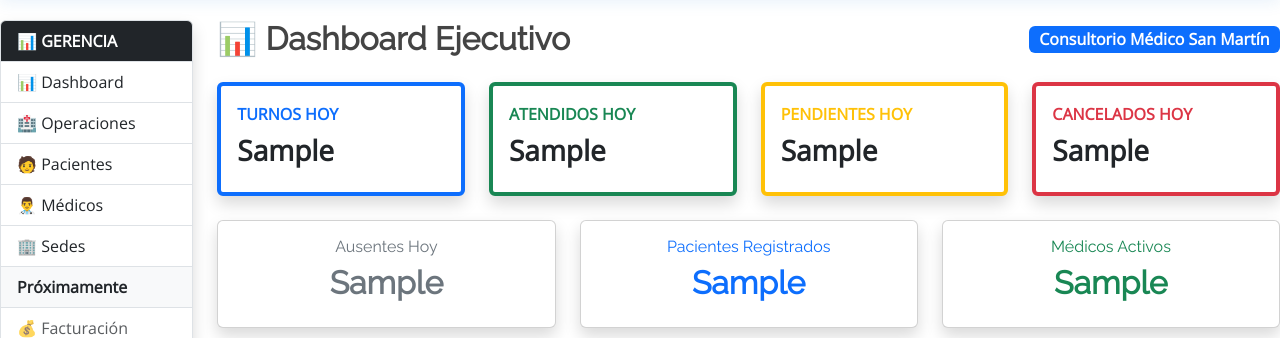
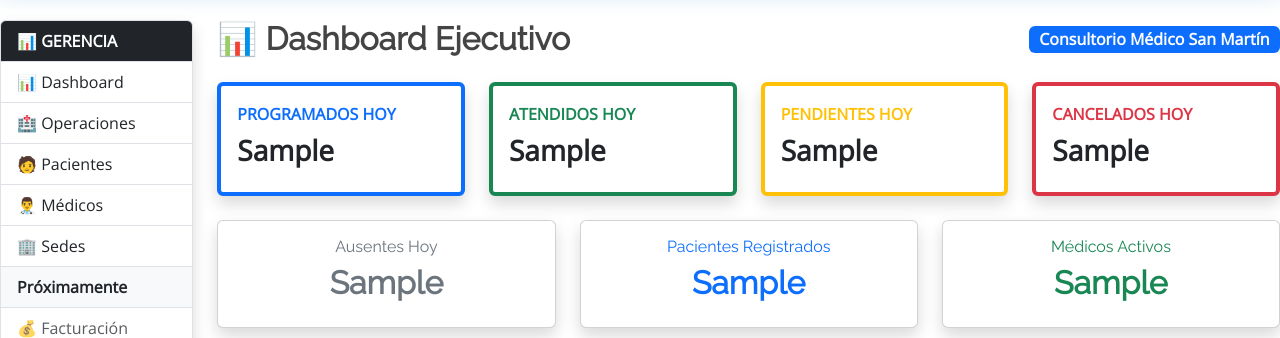
Before and after one commit to Santoni07/SanMartinConsultorio, a Django app: template gerencia/templates/gerencia/dashboard.html in a window 1280 px wide. Shown: the part 144-482 px from the top of the page. Run offline with Django 5.2, Linux system fonts and the light colour scheme; the template is opened without the code that fills it: most values are stand-ins (such as "Sample title", 1, 10 or a date in 2020).

Commit message:
(feat) Cambios en el dashboard gerencia

```diff
--- a/gerencia/templates/gerencia/dashboard.html
+++ b/gerencia/templates/gerencia/dashboard.html
@@ -34,7 +34,7 @@
                 <div class="card border-start border-primary border-4 shadow h-100">
                     <div class="card-body">
                         <div class="text-xs fw-bold text-primary text-uppercase mb-2">
-                            Turnos Hoy
+                            Programados Hoy
                         </div>
                         <div class="h3 fw-bold">
                             {{ turnos_hoy }}
```
